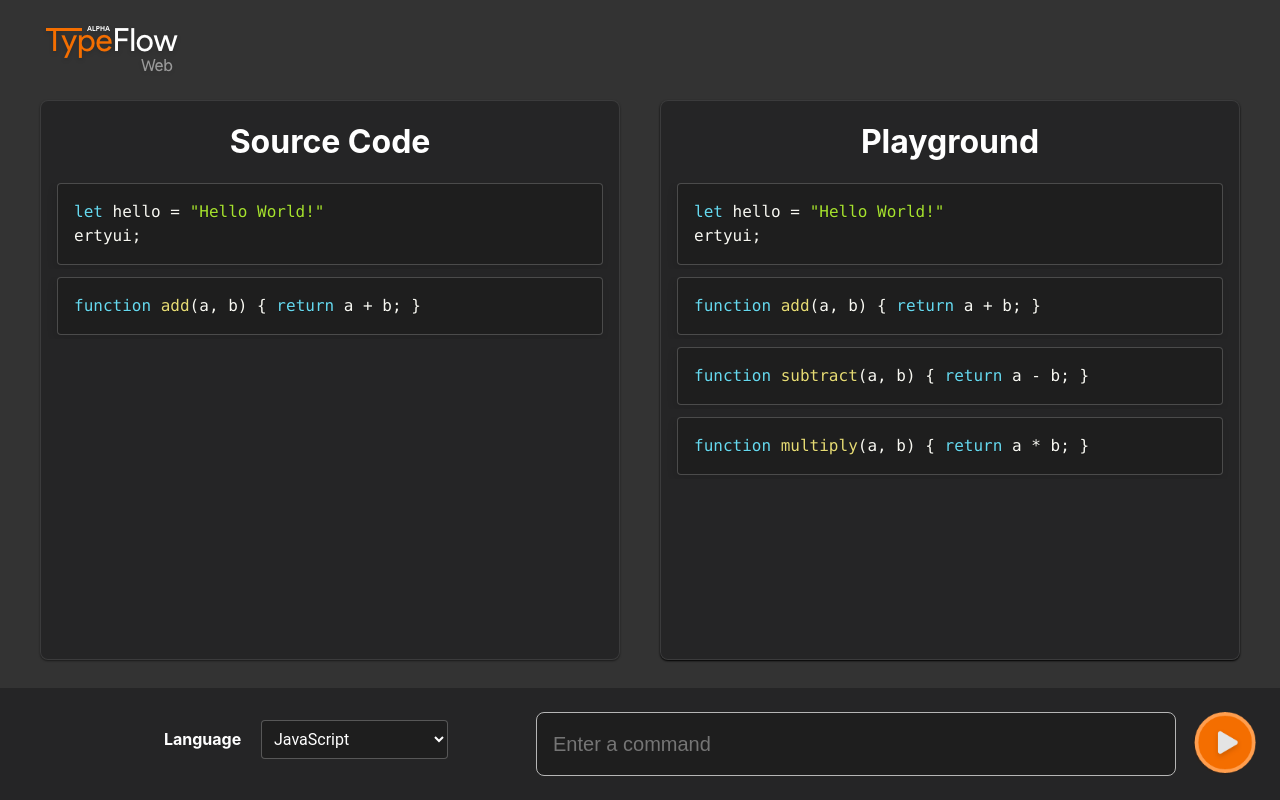
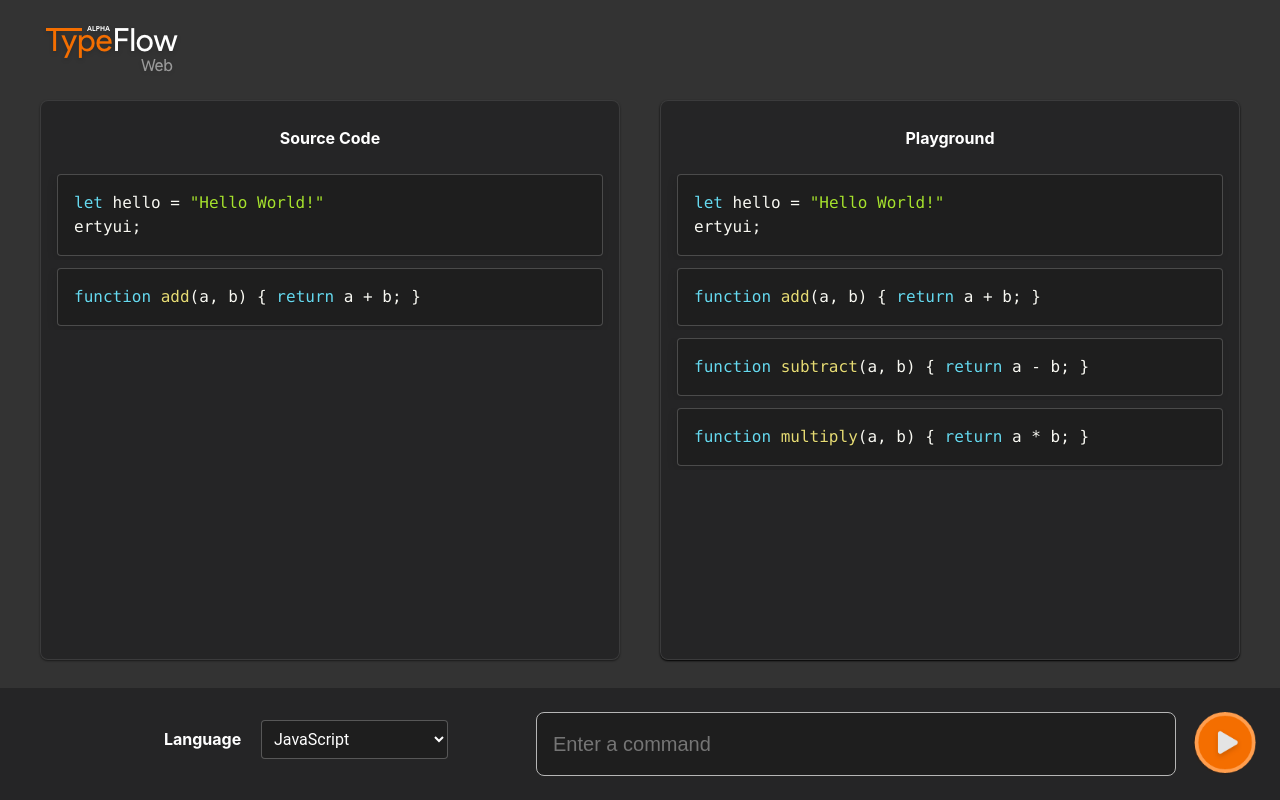
Before and after one commit to abhaykvincent/typeflow, a React (Create React App) app: page / in a window 1280 px wide. Built offline with nearby package versions, Linux system fonts and the light colour scheme.

Commit message:
playground and source code head stylized

```diff
--- a/src/components/Playground/Playground.scss
+++ b/src/components/Playground/Playground.scss
@@ -2,7 +2,13 @@
     background-color: #252526;
     border: 1px solid rgba(255, 255, 255, 0.1);
     border-radius: 8px;
-    box-shadow: 0px 1px 2px rgba(0, 0, 0, 1);;
+    box-shadow: 0px 1px 2px rgba(0, 0, 0, 1);
+    h1{
+        padding: 8px*2;
+        font-size: 16px;
+        font-weight: bold;
+        color: #fff;
+    }
 }
 pre{
     display: grid;
--- a/src/components/SourceCode/SourceCode.scss
+++ b/src/components/SourceCode/SourceCode.scss
@@ -3,6 +3,12 @@
     border: 1px solid rgba(255, 255, 255, 0.1);
     border-radius: 8px;
     box-shadow: 0px 1px 2px rgba(0, 0, 0, 0.5);;
+    h1{
+        padding: 8px*2;
+        font-size: 16px;
+        font-weight: bold;
+        color: #fff;
+    }
 
 
     pre{
--- a/src/index.css
+++ b/src/index.css
@@ -8,6 +8,7 @@ body {
     sans-serif;
   -webkit-font-smoothing: antialiased;
   -moz-osx-font-smoothing: grayscale;
+  background-color: #f46e00d1;
 }
 
 .App.dark-mode{
```
